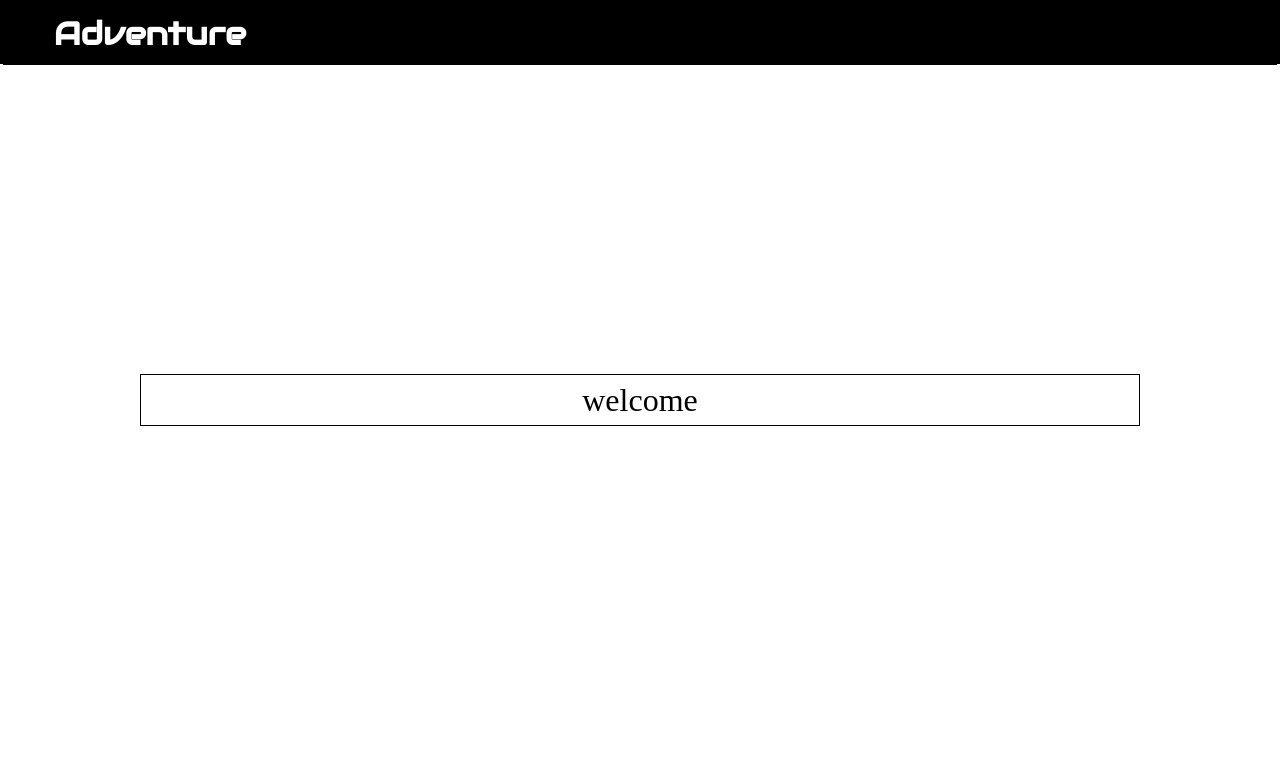
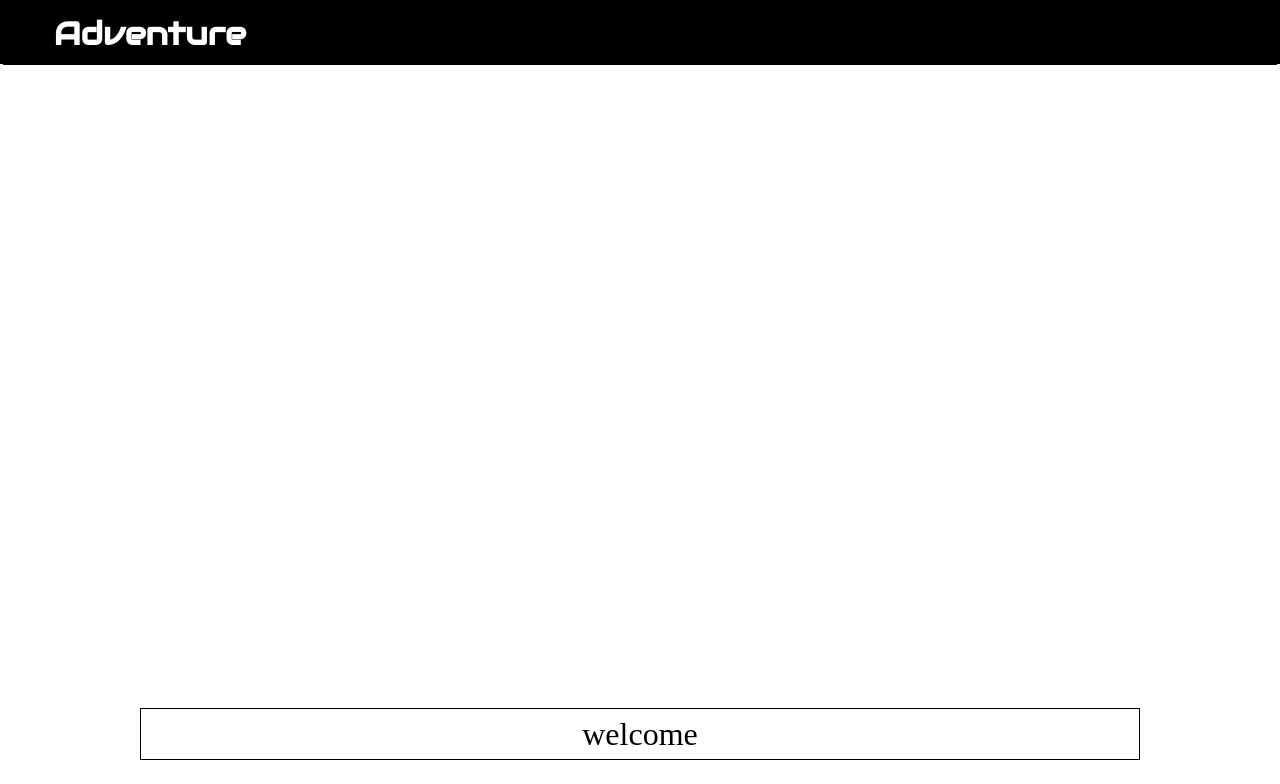
Before and after one commit to Grantblair/adventure, a plain HTML site: page index.html in a window 1280 px wide. Drawn offline with nearby package versions, Linux system fonts and the light colour scheme.

Commit message:
moved gametext down

```diff
--- a/assets/CSS/style.css
+++ b/assets/CSS/style.css
@@ -32,13 +32,13 @@ body{
 	font-size:32px;
 	font-family:"sans-serif";
 
-	top:50%;
+	bottom:5%;
 	left:50%;
 	width:1000px;
 	line-height:50px;
-	transform:translateY(-26px) translateX(-500px);
-	-webkit-transform:translateY(-26px) translateX(-500px);
-	-moz-transform:translateY(-26px) translateX(-500px);
+	transform: translateX(-500px);
+	-webkit-transform: translateX(-500px);
+	-moz-transform: translateX(-500px);
 	text-align:center;
 }
 
```
